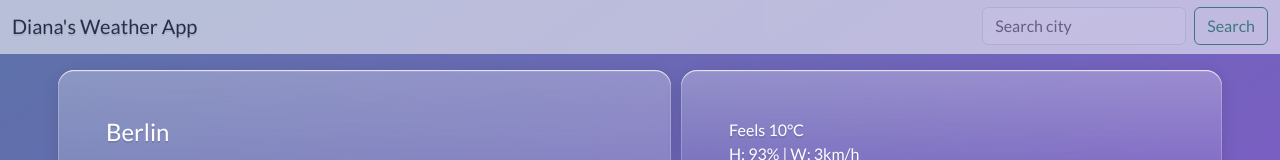
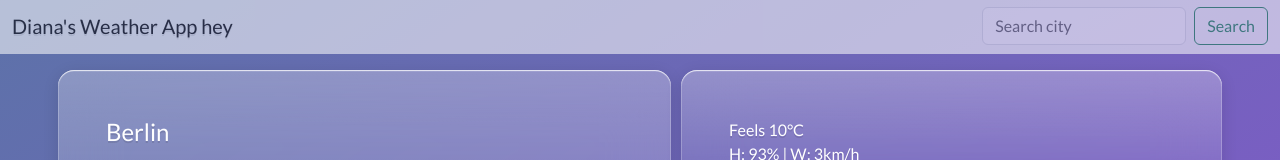
Before and after one commit to dianainberlin/react-weather-app3, a React (Create React App) app: page / in a window 1280 px wide. Shown: the top 160 px of the page. Built offline with nearby package versions, Linux system fonts and the light colour scheme.

Commit message:
testing changes

```diff
--- a/src/App.js
+++ b/src/App.js
@@ -6,7 +6,7 @@ function App() {
       <nav class="navbar navbar-expand-lg bg-body-tertiary mb-3">
         <div class="container-fluid">
           <a class="navbar-brand" href="/">
-            Diana's Weather App
+            Diana's Weather App hey
           </a>
           <button
             class="navbar-toggler"
```
